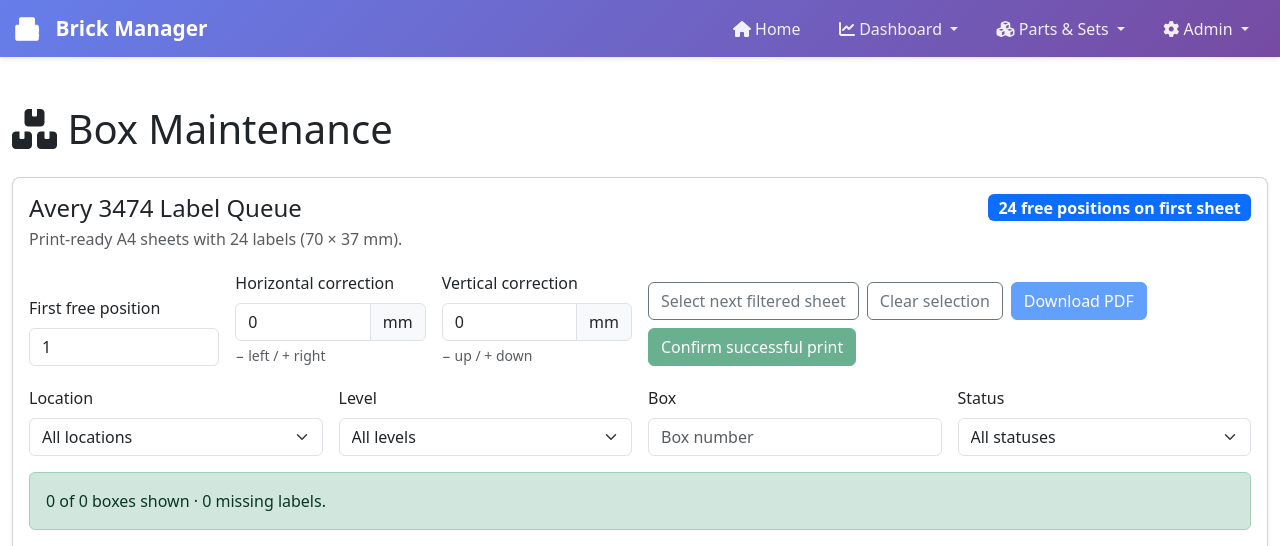
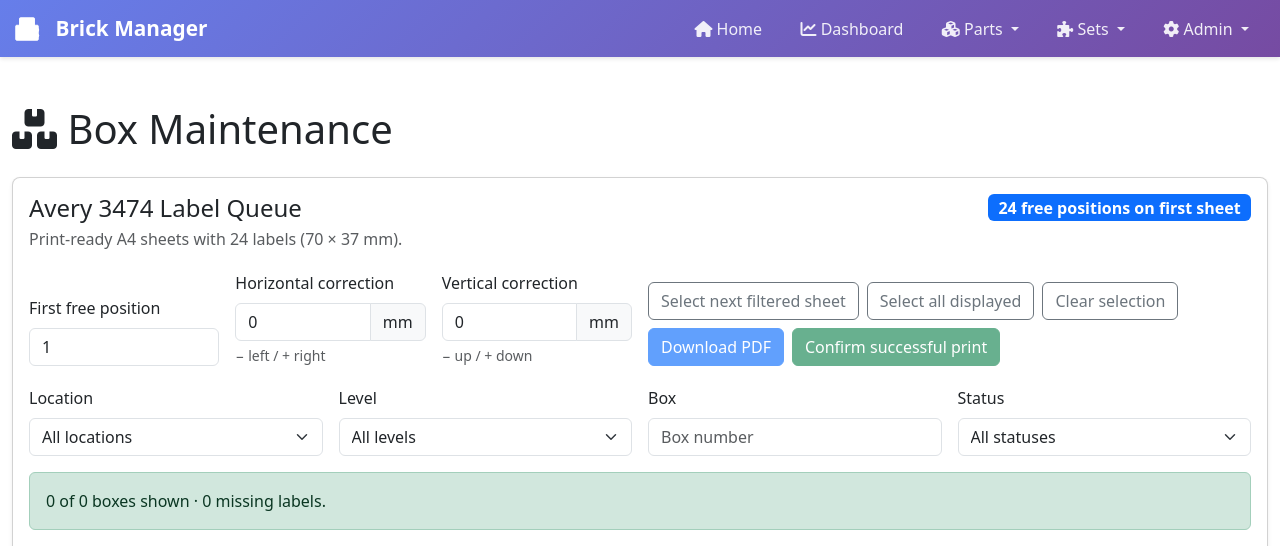
Before and after one commit to Kornhaas/Brick_Manager, a Flask app: page /box_maintenance in a window 1280 px wide. Shown: the top 546 px of the page. Run offline with Flask 3, Linux system fonts and the light colour scheme; data that the repository does not hold is empty; some libraries are stand-ins or nearby versions.

Commit message:
feat: enhance box label functionality and UI with new selection options

```diff
--- a/brick_manager/routes/box_maintenance.py
+++ b/brick_manager/routes/box_maintenance.py
@@ -85,6 +85,7 @@ def _box_label_info(location, level, box):
         items.append(
             {
                 "part_num": part.part_num,
+                "name": part.name,
                 "category": part.category.name if part.category else "Unknown",
                 "img_url": (
                     inventory_part.img_url
--- a/brick_manager/static/js/box_maintenance_new.js
+++ b/brick_manager/static/js/box_maintenance_new.js
@@ -545,6 +545,7 @@ function setupLabelQueue() {
     const horizontalOffset = document.getElementById('label-horizontal-offset');
     const verticalOffset = document.getElementById('label-vertical-offset');
     const selectMissingButton = document.getElementById('select-missing-labels');
+    const selectAllDisplayedButton = document.getElementById('select-all-displayed');
     const clearSelectionButton = document.getElementById('clear-label-selection');
     const generateButton = document.getElementById('generate-label-sheet');
     const confirmButton = document.getElementById('confirm-label-sheet');
@@ -586,6 +587,13 @@ function setupLabelQueue() {
             const visible = !checkbox.closest('tr').hidden;
             checkbox.checked = visible && !box.label_printed && available > 0;
             if (checkbox.checked) available -= 1;
+        });
+        updateProgress();
+    }
+
+    function selectAllDisplayed() {
+        queueBody.querySelectorAll('.label-queue-checkbox').forEach(checkbox => {
+            checkbox.checked = !checkbox.closest('tr').hidden;
         });
         updateProgress();
     }
@@ -695,6 +703,7 @@ function setupLabelQueue() {
     }
 
     selectMissingButton.addEventListener('click', selectNextMissingSheet);
+    selectAllDisplayedButton.addEventListener('click', selectAllDisplayed);
     clearSelectionButton.addEventListener('click', clearSelection);
     startPosition.addEventListener('change', updateProgress);
     [locationFilter, levelFilter, statusFilter].forEach(filter =>
--- a/brick_manager/templates/box_maintenance_new.html
+++ b/brick_manager/templates/box_maintenance_new.html
@@ -85,6 +85,7 @@
                     </div>
                     <div class="col-lg-6 d-flex flex-wrap align-items-center gap-2">
                         <button class="btn btn-outline-secondary" type="button" id="select-missing-labels">Select next filtered sheet</button>
+                        <button class="btn btn-outline-secondary" type="button" id="select-all-displayed">Select all displayed</button>
                         <button class="btn btn-outline-secondary" type="button" id="clear-label-selection">Clear selection</button>
                         <button class="btn btn-primary" type="button" id="generate-label-sheet" disabled>Download PDF</button>
                         <button class="btn btn-success" type="button" id="confirm-label-sheet" disabled>Confirm successful print</button>
--- a/brick_manager/templates/navbar.html
+++ b/brick_manager/templates/navbar.html
@@ -100,18 +100,24 @@
             </a>
           </li>
 
-          <!-- Dashboard Dropdown -->
-          <li class="nav-item dropdown">
-            <a class="nav-link dropdown-toggle" href="#" id="dashboardDropdown" role="button" data-bs-toggle="dropdown" aria-expanded="false">
+          <!-- Dashboard Link -->
+          <li class="nav-item {% if request.endpoint == 'dashboard.dashboard' %}active{% endif %}">
+            <a class="nav-link" href="{{ url_for('dashboard.dashboard') }}">
               <i class="fas fa-chart-line"></i> Dashboard
             </a>
-            <ul class="dropdown-menu" aria-labelledby="dashboardDropdown">
+          </li>
+
+          <!-- Parts Dropdown -->
+          <li class="nav-item dropdown">
+            <a class="nav-link dropdown-toggle" href="#" id="partsDropdown" role="button" data-bs-toggle="dropdown" aria-expanded="false">
+              <i class="fas fa-cubes"></i> Parts
+            </a>
+            <ul class="dropdown-menu" aria-labelledby="partsDropdown">
               <li>
-                <a class="dropdown-item" href="{{ url_for('dashboard.dashboard') }}">
-                  <i class="fas fa-chart-bar"></i> Dashboard Overview
+                <a class="dropdown-item" href="{{ url_for('part_lookup.lookup_part') }}">
+                  <i class="fas fa-search"></i> Part Lookup
                 </a>
               </li>
-              <li><hr class="dropdown-divider"></li>
               <li>
                 <a class="dropdown-item" href="{{ url_for('manual_entry.manual_entry') }}">
                   <i class="fas fa-keyboard"></i> Manual Entry
@@ -120,30 +126,6 @@
               <li>
                 <a class="dropdown-item" href="{{ url_for('part_location.part_location') }}">
                   <i class="fas fa-map-marker-alt"></i> Part Location
-                </a>
-              </li>
-            </ul>
-          </li>
-
-          <!-- Part Management Dropdown -->
-          <li class="nav-item dropdown">
-            <a class="nav-link dropdown-toggle" href="#" id="partManagementDropdown" role="button" data-bs-toggle="dropdown" aria-expanded="false">
-              <i class="fas fa-cubes"></i> Parts & Sets
-            </a>
-            <ul class="dropdown-menu" aria-labelledby="partManagementDropdown">
-              <li>
-                <a class="dropdown-item" href="{{ url_for('part_lookup.lookup_part') }}">
-                  <i class="fas fa-search"></i> Part Lookup
-                </a>
-              </li>
-              <li>
-                <a class="dropdown-item" href="{{ url_for('set_search.set_search') }}">
-                  <i class="fas fa-puzzle-piece"></i> Set Search
-                </a>
-              </li>
-              <li>
-                <a class="dropdown-item" href="{{ url_for('set_maintain.set_maintain') }}">
-                  <i class="fas fa-tools"></i> Set Maintenance
                 </a>
               </li>
               <li><hr class="dropdown-divider"></li>
@@ -155,6 +137,25 @@
               <li>
                 <a class="dropdown-item" href="{{ url_for('box_maintenance.box_maintenance_page') }}">
                   <i class="fas fa-box"></i> Box Maintenance
+                </a>
+              </li>
+            </ul>
+          </li>
+
+          <!-- Sets Dropdown -->
+          <li class="nav-item dropdown">
+            <a class="nav-link dropdown-toggle" href="#" id="setsDropdown" role="button" data-bs-toggle="dropdown" aria-expanded="false">
+              <i class="fas fa-puzzle-piece"></i> Sets
+            </a>
+            <ul class="dropdown-menu" aria-labelledby="setsDropdown">
+              <li>
+                <a class="dropdown-item" href="{{ url_for('set_search.set_search') }}">
+                  <i class="fas fa-puzzle-piece"></i> Set Search
+                </a>
+              </li>
+              <li>
+                <a class="dropdown-item" href="{{ url_for('set_maintain.set_maintain') }}">
+                  <i class="fas fa-tools"></i> Set Maintenance
                 </a>
               </li>
               <li>
```
Also changed, not shown: brick_manager/services/label_service.py (+25 -3 lines), brick_manager/templates/manual_entry.html (+52 -44 lines), brick_manager/tests/test_label_service_contracts.py (+18 -0 lines), brick_manager/tests/test_storage_route_contracts.py (+1 -0 lines).
